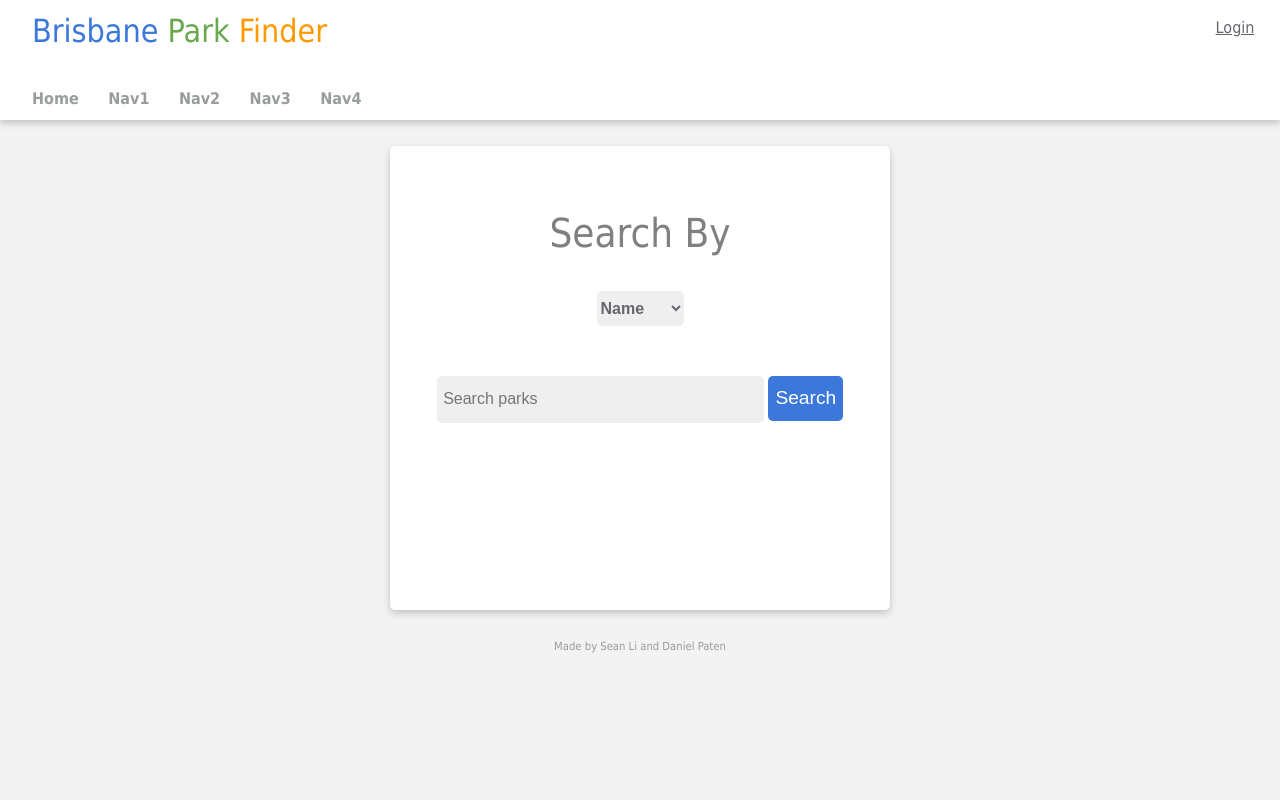
After one commit to leexsen/Brisbane-Park-Finder, a PHP site: page /searchPage.html in a window 1280 px wide. The commit adds this page. Run offline with PHP 8.4, Linux system fonts and the light colour scheme.

Commit message:
Added search page and location option

```diff
--- a/script.js
+++ b/script.js
@@ -1,7 +1,7 @@
-id_searchBar = 'searchBar';
-id_typeSelector= 'typeSelector';
-id_suburbSelector = 'suburbSelector';
-id_ratingSelector = 'ratingSelector';
+name_searchBar = 'searchBar';
+name_typeSelector= 'typeSelector';
+name_suburbSelector = 'suburbSelector';
+name_ratingSelector = 'ratingSelector';
 
 // the file path
 filledStar = 'imgs/filledStar.svg';
@@ -47,12 +47,18 @@ function showMapMarkers()
  */
 function typeSelectorChanged()
 {
-	var type = document.getElementById(id_typeSelector).value;
+    var type = document.getElementsByName(name_typeSelector)[0].value;
+
 
     // reset rating stars in the search box
-	resetRatingStars(document.getElementById(id_ratingSelector));
+    resetRatingStars(document.getElementsByName(name_ratingSelector)[0]);
 
-	if (type == 'suburb') {
+    if (type == 'name') {
+        showSearchBar();
+        hideSuburbSelector();
+        hideRatingSelector();
+
+    } else if (type == 'suburb') {
         showSuburbSelector();
         hideRatingSelector();
         hideSearchBar();
@@ -62,41 +68,80 @@ function typeSelectorChanged()
         hideSuburbSelector();
         hideSearchBar();
 
-	} else if (type == 'name') {
+    } else if (type == 'location') {
         showSearchBar();
         hideSuburbSelector();
         hideRatingSelector();
+        getLocation();
     }
 }
 
 function showSuburbSelector()
 {
-	document.getElementById(id_suburbSelector).style.visibility = 'visible';
+    document.getElementsByName(name_suburbSelector)[0].style.display = 'initial';
 }
 
 function hideSuburbSelector()
 {
-	document.getElementById(id_suburbSelector).style.visibility = 'hidden';
+    document.getElementsByName(name_suburbSelector)[0].style.display = 'none';
 }
 
 function showRatingSelector()
 {
-	document.getElementById(id_ratingSelector).style.visibility = 'visible';
+    document.getElementsByName(name_ratingSelector)[0].style.display = 'initial';
 }
 
 function hideRatingSelector()
 {
-	document.getElementById(id_ratingSelector).style.visibility = 'hidden';
+    document.getElementsByName(name_ratingSelector)[0].style.display = 'none';
 }
 
 function showSearchBar()
 {
-	document.getElementById(id_searchBar).style.visibility = 'visible';
+    document.getElementsByName(name_searchBar)[0].style.display = 'initial';
+    document.getElementsByName(name_searchBar)[0].placeholder = ' Search parks';
 }
 
 function hideSearchBar()
 {
-	document.getElementById(id_searchBar).style.visibility = 'hidden';
+    document.getElementsByName(name_searchBar)[0].style.display = 'none';
+}
+
+// These functions get the user's current location and puts it in the search box automatically.
+// If the user cannot do geolocation the appropriate message is shown.
+function getLocation() {
+    var searchBox = document.getElementsByName(name_searchBar)[0];
+    if (navigator.geolocation) {
+        navigator.geolocation.getCurrentPosition(showPosition, showError);
+    } else {
+        searchBox.innerHTML = " Geolocation is not supported by your browser.";
+    }
+}
+
+function showPosition(position) {
+    var searchBox = document.getElementsByName(name_searchBar)[0];
+    searchBox.placeholder = position.coords.latitude + ", " + position.coords.longitude;
+}
+
+
+function showError(error) {
+    var searchBox = document.getElementsByName(name_searchBar)[0];
+    var msg = "";
+    switch(error.code) {
+        case error.PERMISSION_DENIED:
+            msg = " Denied the request for Geolocation."
+            break;
+        case error.POSITION_UNAVAILABLE:
+            msg = " Location information is unavailable."
+            break;
+        case error.TIMEOUT:
+            msg = " The request to get your location timed out."
+            break;
+        case error.UNKNOWN_ERROR:
+            msg = " An unknown error occurred."
+            break;
+    }
+    searchBox.placeholder = msg;
 }
 
 /* when a unfilled rating star with a index is clicked, all stars before
@@ -142,10 +187,10 @@ function resetRatingStars(parent)
  */
 function searchSubmit(form)
 {
-	var ratingSelector = document.getElementById(id_ratingSelector);
-	var suburbSelector = document.getElementById(id_suburbSelector);
-	var searchBar = document.getElementById(id_searchBar);
-	var type = document.getElementById(id_typeSelector).value;
+    var ratingSelector = document.getElementsByName(name_ratingSelector)[0];
+    var suburbSelector = document.getElementsByName(name_suburbSelector)[0];
+    var searchBar = document.getElementsByName(name_searchBar)[0];
+    var type = document.getElementsByName(name_typeSelector)[0].value;
 
     if (type == 'suburb') {
         searchBar.value = suburbSelector.value;
--- /dev/null
+++ b/searchPage.html
@@ -0,0 +1,74 @@
+<!DOCTYPE html>
+<html>
+	<head>
+		<meta charset="utf-8">
+		<title>Search - Brisbane Park Finder</title>
+		<link rel="stylesheet" type="text/css" href="style.css">
+
+		<script src="script.js"></script>
+
+	</head>
+
+	<body>
+		<div id="header">
+			<div id="logo">
+				<span id="text_brisbane">Brisbane</span>
+				<span id="text_park">Park</span>
+				<span id="text_finder">Finder</span>
+			</div>
+
+			<div id="loginLink">
+				<a href="login.html">Login</a>
+			</div>
+
+			<div id="navigationBar">
+				<ul>
+					<li><a href="searchPage.html">Home</a></li>
+					<li><a href="">Nav1</a></li>
+					<li><a href="">Nav2</a></li>
+					<li><a href="">Nav3</a></li>
+					<li><a href="">Nav4</a></li>
+				</ul>
+			</div>
+
+		</div>
+
+        <div id="whiteBox">
+            <span id="titleText">Search By</span></br>
+            <form action="" method="get" onsubmit="return searchSubmit(this)">
+                <select id="typeSelector" name="typeSelector" onchange="typeSelectorChanged()">
+                    <option value="name">Name</option>
+                    <option value="suburb">Suburb</option>
+                    <option value="rating">Rating</option>
+                    <option value="location">Location</option>
+                </select>
+                </br>
+                <div id="ratingSelector" name="ratingSelector">
+                    <img src="imgs/unfilledStar.svg" onclick="ratingStarClicked(this, 1)">
+                    <img src="imgs/unfilledStar.svg" onclick="ratingStarClicked(this, 2)">
+                    <img src="imgs/unfilledStar.svg" onclick="ratingStarClicked(this, 3)">
+                    <img src="imgs/unfilledStar.svg" onclick="ratingStarClicked(this, 4)">
+                    <img src="imgs/unfilledStar.svg" onclick="ratingStarClicked(this, 5)">
+                </div>
+
+                <select id="suburbSelector" name="suburbSelector">
+                    <option value="suburb">Suburb 1</option>
+                    <option value="suburb">Suburb 2</option>
+                    <option value="suburb">Suburb 3</option>
+                    <option value="suburb">Suburb 4</option>
+                    <option value="suburb">Suburb 5</option>
+                    <option value="suburb">Suburb 6</option>
+                    <option value="suburb">Suburb 7</option>
+                    <option value="suburb">Suburb 8</option>
+                    <option value="suburb">Suburb 9</option>
+                </select>
+
+                <input type="text" id="searchBar" name="searchBar" placeholder=" Search parks">
+                <input type="submit" id="submitButton" formaction="resultPage.html" value="Search">
+                    </form>
+        </div>
+        <div id="footer">
+            <span id="footerText">Made by Sean Li and Daniel Paten</span>
+        </div>
+	</body>
+</html>
--- a/style.css
+++ b/style.css
@@ -56,7 +56,7 @@ body, html {
 	transition: box-shadow 0.2s;
 }
 
-#searchBar {
+#searchBarHeader {
 	position: absolute;
 	left: 17%;
 	height: 100%;
@@ -69,8 +69,19 @@ body, html {
 	font-size: 110%;
 }
 
-#typeSelector {
-	position: absolute;
+#searchBar {
+    height: 45px;
+    width: 20%;
+    min-width:323px;
+    border: 0px;
+    border-radius: 5px;
+    background-color: #efefef;
+    outline: none;
+    font-size: 100%;
+}
+
+#typeSelectorHeader {
+    position: absolute;
 	height: 100%;
 	min-width: 84px;
 	left: 0;
@@ -83,7 +94,21 @@ body, html {
 	font-size: 110%;
 }
 
-#suburbSelector {
+#typeSelector {
+    margin-top: 7%;
+    margin-bottom: 10%;
+    height: 35px;
+    min-width: 84px;
+    color: #66666d;
+    font-weight: bold;
+    border: 0;
+    border-radius: 5px;
+    background-color: #efefef;
+    outline: none;
+    font-size: 100%;
+}
+
+#suburbSelectorHeader {
 	position: absolute;
 	left: 17%;
 	height: 100%;
@@ -94,10 +119,24 @@ body, html {
 	background-color: #efefef;
 	outline: none;
 	font-size: 110%;
-	visibility: hidden;
+    display: none;
 }
 
-#ratingSelector {
+#suburbSelector {
+    height: 45px;
+    min-height: 45px;
+    width: 20%;
+    min-width:323px;
+    border: 0px;
+    color: #66666d;
+    background-color: #efefef;
+    outline: none;
+    font-size: 110%;
+    display: none;
+}
+
+
+#ratingSelectorHeader {
 	position: absolute;
 	left: 17%;
 	height: calc(100%-10px);
@@ -109,17 +148,32 @@ body, html {
 	outline: none;
 	display: inline-block;
 	text-align: left;
-	visibility: hidden;
+    display: none;
 }
 
-#ratingSelector img {
+#ratingSelector {
+    height:45px;
+    padding-top: 20px;
+    padding-bottom: 10px;
+    padding-left: 90px;
+    padding-right: 90px;
+    width: 20%;
+    min-width:323px;
+    border: 0px;
+    border-radius: 5px;
+    background-color: #efefef;
+    text-align: center;
+    display: none;
+}
+
+#ratingSelectorHeader img, #ratingSelector img {
 	height: 25px;
 	width: 25px;
 }
 
-#submitButton {
-	position: absolute;
-	height:100%;
+#submitButtonHeader {
+    position: absolute;
+    height: 100%;
 	width: 15%;
 	min-width: 69px;
 	right: 0;
@@ -130,6 +184,21 @@ body, html {
 	color: white;
 	outline: none;
 	font-size: 120%;
+}
+
+#submitButton {
+    height: 10%;
+    min-height: 45px;
+    width: 15%;
+    min-width: 69px;
+    right: 0;
+    border: 0;
+    border-radius: 5px;
+    background-color: #3c78da;
+    padding: 0;
+    color: white;
+    outline: none;
+    font-size: 120%;
 }
 
 #loginLink {
@@ -366,7 +435,7 @@ body, html {
 	margin-right: 10px;
 }
 
-#loginBoxes {
+#whiteBox {
     margin-left: auto;
     margin-right: auto;
     margin-top: 2%;
@@ -381,7 +450,7 @@ body, html {
     text-align: center;
 }
 
-#loginText {
+#titleText {
     margin-left: auto;
     margin-right: auto;
     font-size: 250%;
```
Also changed, not shown: itemPage.html (+9 -8 lines), login.html (+9 -12 lines), register.html (+10 -13 lines), resultPage.html (+9 -8 lines), 1 other file. Lines whose indentation alone changed are shown as unchanged.
